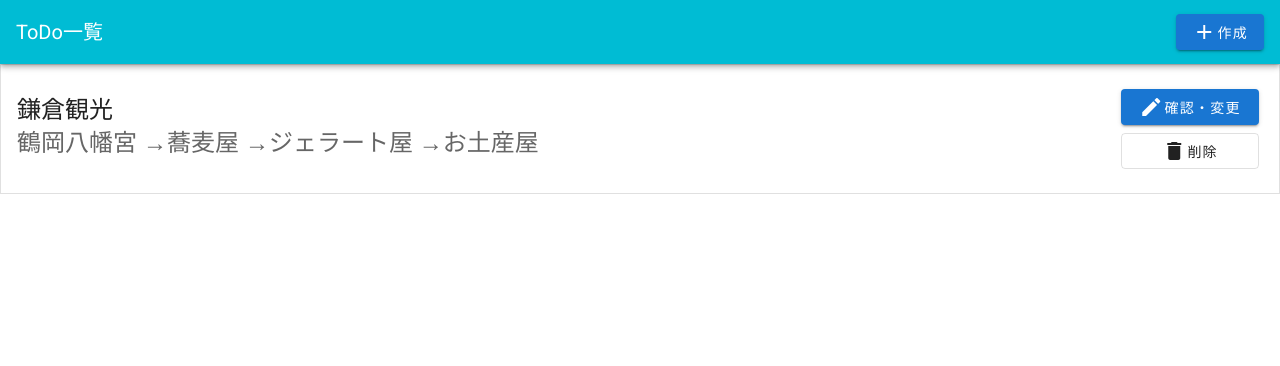
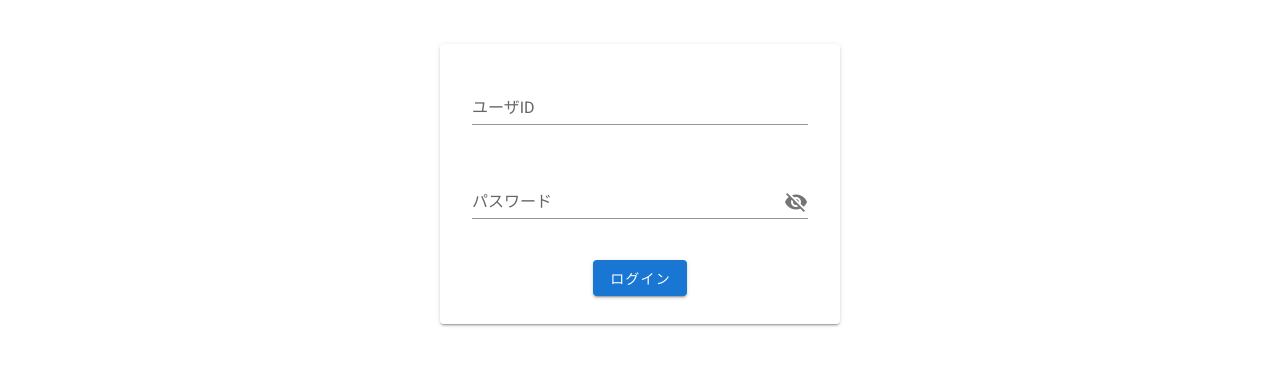
Before and after one commit to kuni-ken/vuex-router-practice, a Vue app: page /#/ in a window 1280 px wide. Shown: the top 366 px of the page. Built offline with nearby package versions, Linux system fonts and the light colour scheme.

Commit message:
ヘッダ・ログイン対応中

```diff
--- a/src/App.vue
+++ b/src/App.vue
@@ -1,20 +1,21 @@
 <template>
   <v-app>
     <v-main>
+      <Header v-show="$route.path!=='/'"/>
       <router-view></router-view>
     </v-main>
   </v-app>
 </template>
 
 <script>
-//import HelloWorld from './components/HelloWorld';
+import Header from './components/Header';
 
 export default {
   name: 'App',
 
   components: {
-  //  HelloWorld,
-  },
+    Header,
+},
 
   data: () => ({
     //
--- /dev/null
+++ b/src/components/Header.vue
@@ -0,0 +1,26 @@
+<template>
+  <v-row class="text-center ma-1">
+    <v-col cols="8">
+      <v-img
+        :src="require('../assets/logo.svg')"
+        contain
+        width="28"
+        height="28"
+      />
+    </v-col>
+    <v-col cols="4" class="text-right">
+      <span class="mx-2">○○さん</span>
+      <v-btn>ログアウト</v-btn>
+    </v-col>
+  </v-row>
+</template>
+
+<script>
+  export default {
+    name: 'Header',
+
+    data: () => ({
+
+    }),
+  }
+</script>
--- /dev/null
+++ b/src/pages/Login.vue
@@ -0,0 +1,90 @@
+<template>
+  <v-container>
+    <v-card
+      class="mx-auto ma-8 pa-8"
+      width="400px"
+    >
+      <v-form
+        ref="form"
+        v-model="valid"
+        lazy-validation
+      >
+        <v-row>
+          <v-col
+            cols="12"
+            sm="12"
+            md="12"
+          >
+            <v-text-field
+              required
+              label="ユーザID"
+              v-model="userId"
+              :rules="[rules.required]"
+            ></v-text-field>
+          </v-col>
+        </v-row>
+        <v-row>
+          <v-col
+            cols="12"
+            sm="12"
+            md="12"
+          >
+            <v-text-field
+              required
+              label="パスワード"
+              v-model="password"
+              :append-icon="showPassword ? 'mdi-eye' : 'mdi-eye-off'"
+              :rules="[rules.required]"
+              :type="showPassword ? 'text' : 'password'"
+              @click:append="showPassword = !showPassword"
+            ></v-text-field>
+          </v-col>
+        </v-row>
+        <v-row justify="center">
+          <v-btn
+            class="ma-2"
+            color="primary"
+            @click="login"
+            min-width="88px"
+            :loading="isUpdating"
+          >
+            ログイン
+          </v-btn>
+        </v-row>
+      </v-form>
+    </v-card>
+  </v-container>
+</template>
+
+<script>
+export default {
+  methods:{
+    login(){
+      this.isUpdating = true;
+      const isValid = this.$refs.form.validate();
+      if (isValid){
+        //
+
+      }
+      this.isUpdating = false;
+    }
+  },
+  data(){
+    return {
+      valid: true,
+      isUpdating: false,
+      showPassword: false,
+      userId: '',
+      password: '',
+      rules: {
+        required: value => !!value || '入力してください',
+        emailMatch: () => (`The email and password you entered don't match`),
+      },
+    }
+  },
+}
+</script>
+
+<style>
+
+</style>
--- a/src/pages/ToDoDetail.vue
+++ b/src/pages/ToDoDetail.vue
@@ -1,4 +1,5 @@
 <template>
+  <v-container>
     <v-card
       flat
     >
@@ -12,7 +13,7 @@
 
         <v-btn
           outlined
-        to="/"
+          to="/list"
           :disabled="isUpdating"
         >
           <v-icon >
@@ -58,7 +59,7 @@
             class="ma-2"
             outlined
             color="primary"
-          to="/"
+            to="/list"
             min-width="88px"
             :disabled="isUpdating"
           >
@@ -82,6 +83,7 @@
         </v-row>
       </v-card-actions>
     </v-card>
+  </v-container>
 </template>
 
 <script>
@@ -116,7 +118,7 @@ export default {
           { todo: this.todo }
         ).then(() => {
           this.isUpdating = false;
-          this.$router.push(`/`);
+          this.$router.push(`/list`);
         })
       }
       if (path === `/detail/create`){
@@ -125,7 +127,7 @@ export default {
           { todo: this.todo }
         ).then(() => {
           this.isUpdating = false;
-          this.$router.push(`/`);
+          this.$router.push(`/list`);
         })
       }
     }
--- a/src/pages/ToDoList.vue
+++ b/src/pages/ToDoList.vue
@@ -1,5 +1,5 @@
 <template>
-  <div>
+  <v-container>
     <v-overlay
       :absolute="isUpdating"
       :value="isUpdating"
@@ -15,7 +15,6 @@
     <v-card
       class="mx-auto"
       flat
-      tile
     >
       <v-toolbar
         color="cyan"
@@ -36,10 +35,13 @@
           作成
         </v-btn>
       </v-toolbar>
-      <v-list outlined>
-        <template>
-          <v-list-item v-for="todo in todos" :key="todo.title">
-            <template>
+      <v-list>
+        <div v-for="(todo,i) in todos" :key="`${i}-${todo.title}`">
+          <template>
+            <v-divider
+              v-show="i!==0"
+            ></v-divider>
+            <v-list-item>
               <v-list-item-content>
                 <v-list-item-title class="text-h5 mb-1">
                   {{ todo.title }}
@@ -67,14 +69,12 @@
                   <v-icon>mdi-delete</v-icon>削除
                 </v-btn>
               </v-list-item-action>
-            </template>
-          </v-list-item>
-
-        </template>
+            </v-list-item>
+          </template>
+        </div>
       </v-list>
     </v-card>
-
-  </div>
+  </v-container>
 </template>
 
 <script>
--- a/src/router.js
+++ b/src/router.js
@@ -1,10 +1,12 @@
 import Vue from 'vue'
 import VueRouter from 'vue-router'
+import Login from './pages/Login'
 import ToDoList from './pages/ToDoList'
 import ToDoDetail from './pages/ToDoDetail'
 
 const routes = [
-  { path: '/', component: ToDoList },
+  { path: '/', component: Login },
+  { path: '/list', component: ToDoList },
   { path: '/detail/create', component: ToDoDetail },
   { path: '/detail/:id', component: ToDoDetail },
 ]
```
Also changed, not shown: src/components/HelloWorld.vue (deleted, +0 -151 lines). Lines whose indentation alone changed are shown as unchanged.
